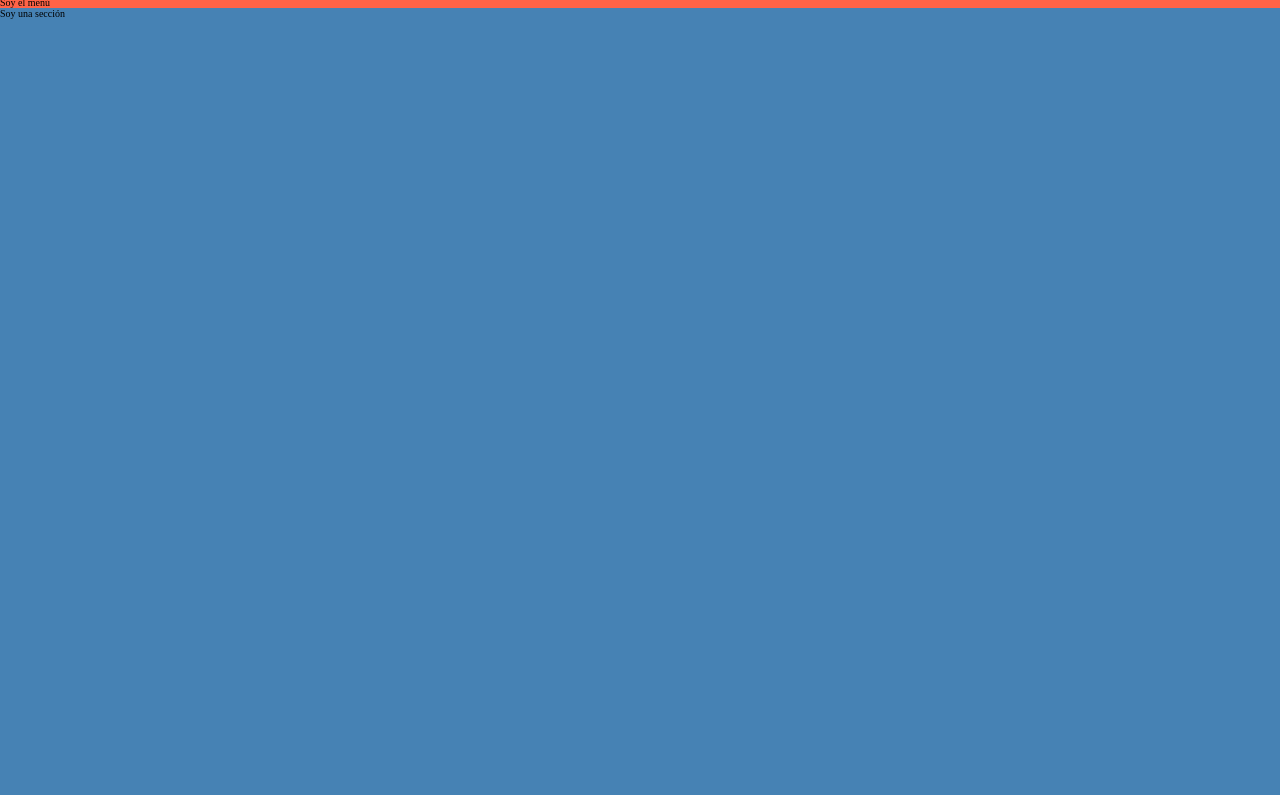
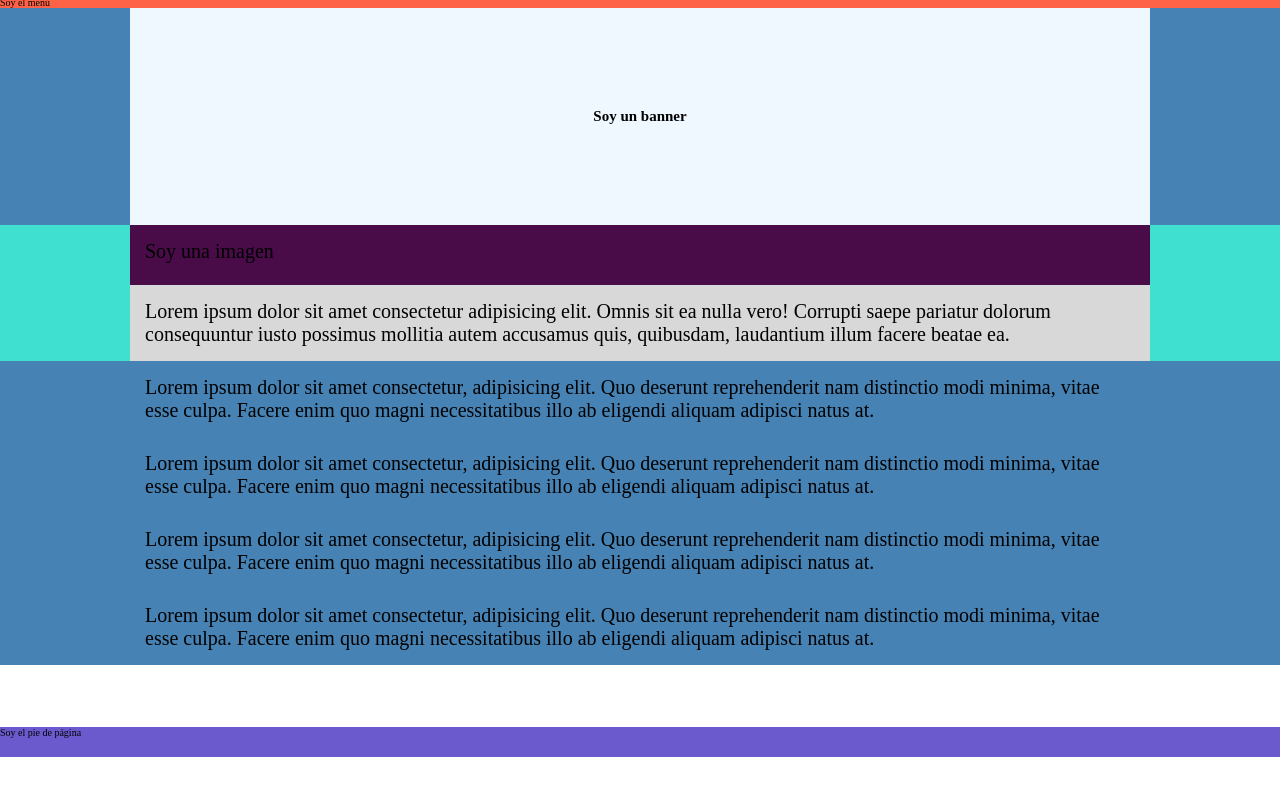
Before and after one commit to JoeySolen/Layout-Shifter, a plain HTML site: page index.html in a window 1280 px wide. Shown: the part 43-838 px from the top of the page. After the commit the page ends 800 px from the top, so only its background shows below. Drawn offline with nearby package versions, Linux system fonts and the light colour scheme.

Commit message:
Posicionadas todas las cajas y el footer

```diff
--- a/CSS/style.css
+++ b/CSS/style.css
@@ -12,6 +12,7 @@ html{
 body{
     display: flex; /*Usar esta propiedad para manipular los demás contenedores*/
     flex-wrap: wrap; /*Para que los div puedan reposicionarse si su tamaño lo permite a medida que crece el viewport*/
+    margin-bottom: 3rem;
 }
 
 /*ENCABEZADO*/
@@ -65,6 +66,14 @@ header nav{
 
 /*CONTENIDO*/
 
+p{
+    font-size: 2rem;
+    padding: 1.5rem;
+    min-width: 20rem;
+    max-width: 102rem;
+    display: flex;
+    margin: auto;
+}
 main{
     background-color:turquoise;
     display: block;
@@ -77,8 +86,43 @@ aside{
 }
 section{
     background-color: steelblue;
-    height: 1500px;
 }
+
+section .banner{
+    background-color: aliceblue;
+    min-width: 20rem;
+    max-width: 102rem;
+    display: flex;
+    margin: auto;
+}
+
+section .banner h2{
+    display: flex;
+    margin: auto;
+    margin-top: 10rem;
+    margin-bottom: 10rem;
+}
+
+.section2{
+    background-color: springgreen;
+    display: block;
+    min-width: 20rem;
+    max-width: 102rem;
+    margin: auto;
+}
+
+.section2 .first-content .pic1{
+    background-color: rgb(73, 12, 73);
+    display: block;
+    width: 100%;
+    height: 6rem;
+}
+.section2 .pic1-description{
+    background-color: rgb(216, 216, 216);
+    display: block;
+    width: 100%;
+}
+
 
 /*FIN CONTENIDO*/
 
--- a/index.html
+++ b/index.html
@@ -26,7 +26,31 @@
     </header>
     <main>
         <aside>Soy el menú</aside>
-        <section>Soy una sección</section>
+        <section class="section1">
+            <div class="banner">
+                <h2>Soy un banner</h2>
+            </div>
+        </section>
+
+        <section class="section2">
+            <div class="first-content">
+                <div class="pic1">
+                    <p>Soy una imagen</p>
+                </div>
+                <div class="pic1-description">
+                    <p>Lorem ipsum dolor sit amet consectetur adipisicing elit. Omnis sit ea nulla vero! Corrupti saepe pariatur dolorum consequuntur iusto possimus mollitia autem accusamus quis, quibusdam, laudantium illum facere beatae ea.</p>
+                </div>
+            </div>
+        </section>
+
+        <section class="section3">
+            <div class="second-content">
+                <p>Lorem ipsum dolor sit amet consectetur, adipisicing elit. Quo deserunt reprehenderit nam distinctio modi minima, vitae esse culpa. Facere enim quo magni necessitatibus illo ab eligendi aliquam adipisci natus at.</p>
+                <p>Lorem ipsum dolor sit amet consectetur, adipisicing elit. Quo deserunt reprehenderit nam distinctio modi minima, vitae esse culpa. Facere enim quo magni necessitatibus illo ab eligendi aliquam adipisci natus at.</p>
+                <p>Lorem ipsum dolor sit amet consectetur, adipisicing elit. Quo deserunt reprehenderit nam distinctio modi minima, vitae esse culpa. Facere enim quo magni necessitatibus illo ab eligendi aliquam adipisci natus at.</p>
+                <p>Lorem ipsum dolor sit amet consectetur, adipisicing elit. Quo deserunt reprehenderit nam distinctio modi minima, vitae esse culpa. Facere enim quo magni necessitatibus illo ab eligendi aliquam adipisci natus at.</p>
+            </div>
+        </section>
     </main>
     <footer>Soy el pie de página</footer>
 </body>
```
